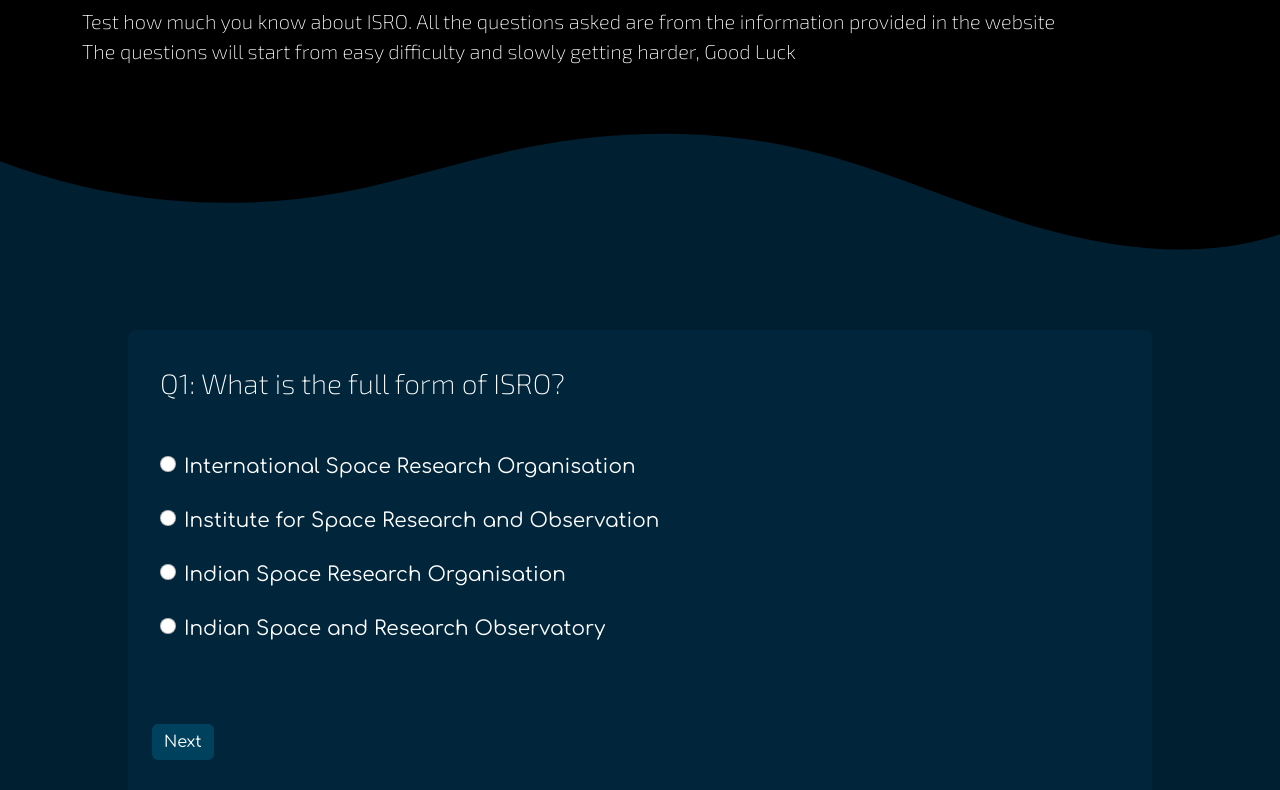
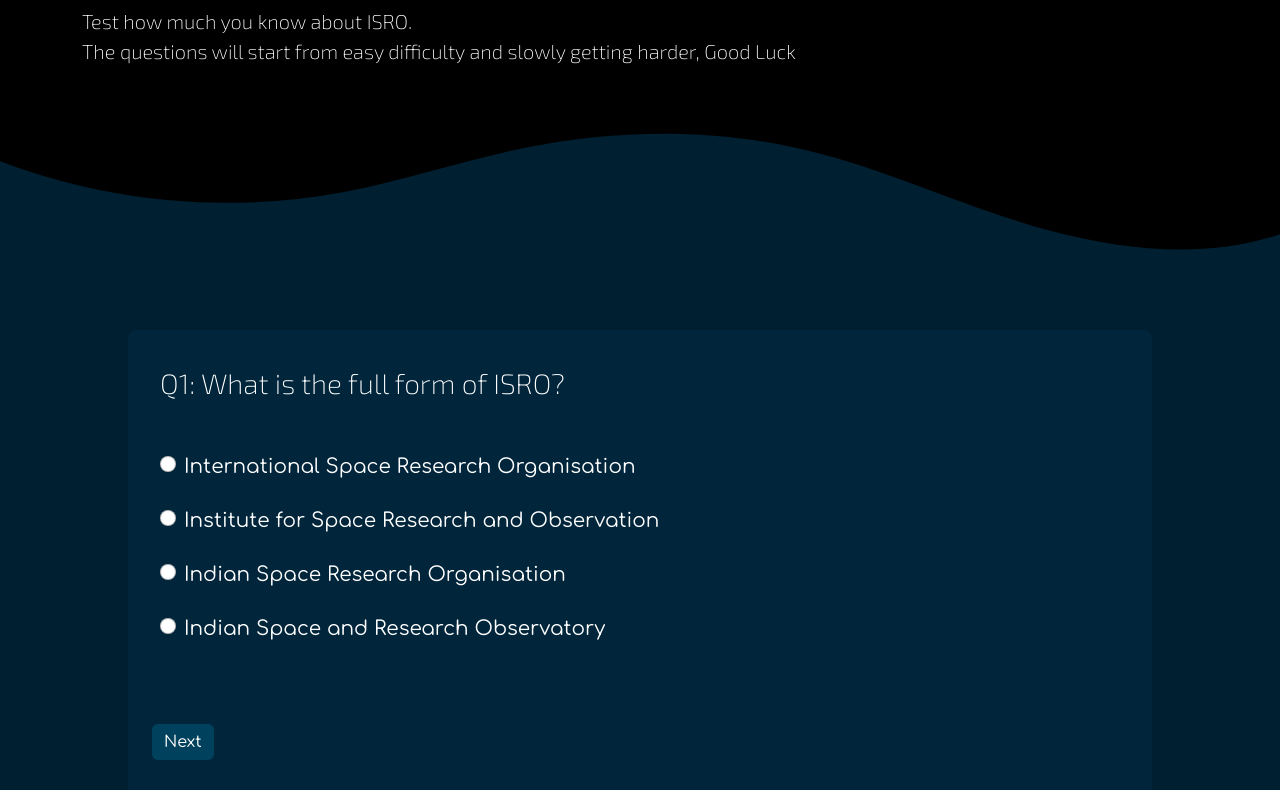
Before and after one commit to DPS-Hackathon/DMMITS-CodeJam-July2023, a plain HTML site: page quiz.html in a window 1280 px wide. Shown: the part 238-1028 px from the top of the page. Drawn offline with nearby package versions, Linux system fonts and the light colour scheme; a web font is replaced by a local one.

Commit message:
Update quiz.html

```diff
--- a/quiz.html
+++ b/quiz.html
@@ -125,8 +125,8 @@
                 </div>
 
                 <div class="row">
-                    <p class="fs-5 font-exo">Test how much you know about ISRO. All the questions asked are from the
-                        information provided in the website <br> The questions will start from easy difficulty and
+                    <p class="fs-5 font-exo">Test how much you know about ISRO. <br> The questions will start from easy
+                        difficulty and
                         slowly getting harder, Good Luck</p>
                 </div>
             </div>
```
